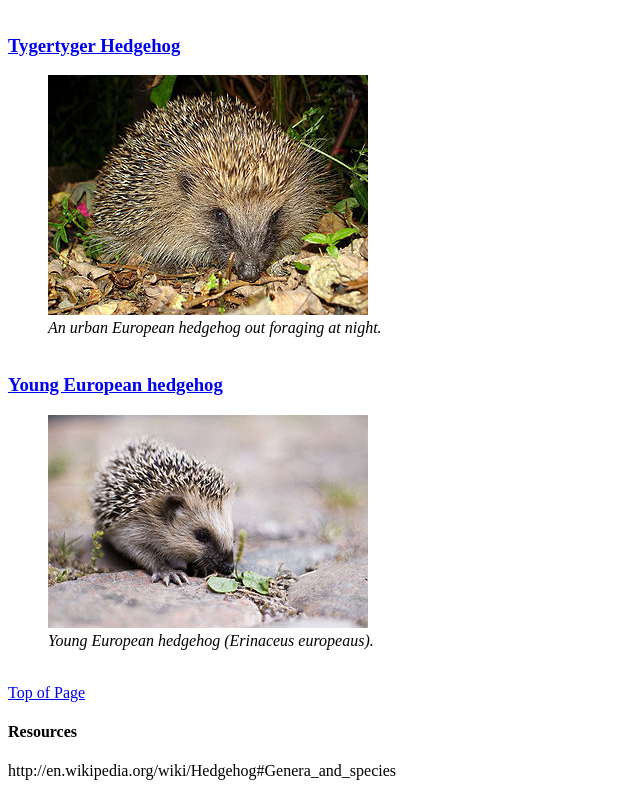
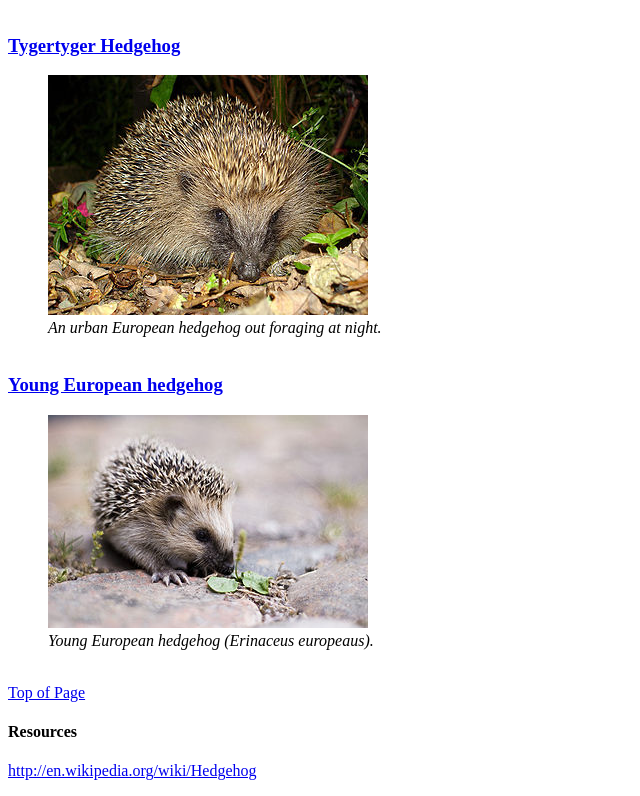
Before and after one commit to AuntieEm/dws1, a plain HTML site: page Week1/Project 1/index.html in a window 1280 px wide. Shown: the part 2364-3160 px from the top of the page, without its empty margins (0-640 px from the left). Drawn offline with Linux system fonts and the light colour scheme.

Commit message:
Project 1 - validate & zip

```diff
--- a/Week1/Project 1/index.html
+++ b/Week1/Project 1/index.html
@@ -160,7 +160,7 @@
 				<footer>
 					<p>
 					<h4>Resources</h4>
-					http://en.wikipedia.org/wiki/Hedgehog#Genera_and_species
+					<a href="http://en.wikipedia.org/wiki/Hedgehog">http://en.wikipedia.org/wiki/Hedgehog</a>
 					</p>
 				</footer>
 
```
Also changed, not shown: 1 other file.
